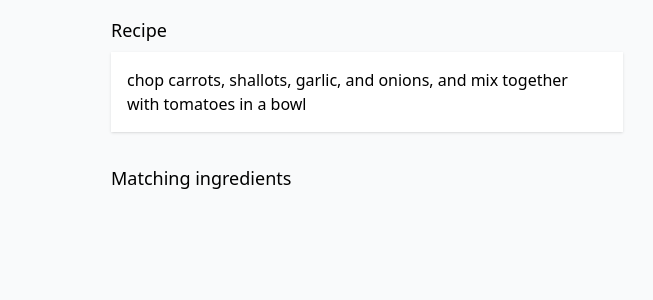
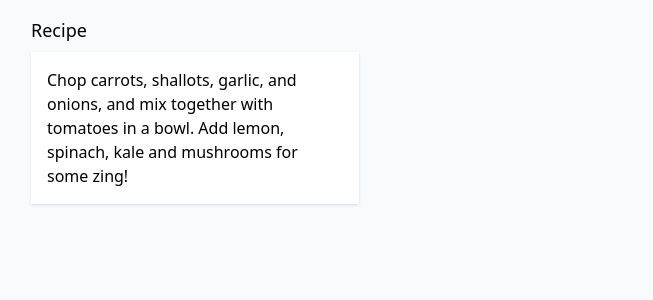
Before and after one commit to samstephenson/tiptap-autolinks, a React (Create React App) app: page / in a window 1280 px wide. Shown: the top 300 px of the page, without its empty margins (273-926 px from the left). Built offline with nearby package versions, Linux system fonts and the light colour scheme.

Commit message:
Working highlights

```diff
--- a/src/App.tsx
+++ b/src/App.tsx
@@ -1,74 +1,52 @@
 import Tiptap from "./Tiptap";
 import { useState } from "react";
-import { ingredients, Ingredient } from "./data/ingredients";
+import { ingredients } from "./data/ingredients";
 
 export default function App() {
-  const [matchingIngredients, setMatchingIngredients] = useState<Ingredient[]>(
-    ingredients.slice(0, 10)
-  );
-  const [activeIngredient, setActiveIngredient] = useState<string>(null);
+  const [activeIngredientId, setActiveIngredientId] = useState<string>(null);
 
   return (
     <PageContainer>
       <Section title="Recipe">
         <Card>
-          <Tiptap
-            setActiveIngredient={setActiveIngredient}
-            setMatchingIngredients={x => {
-              console.log("Trying to set ingreds");
-              setMatchingIngredients(x);
-            }}
-          />
+          <Tiptap setActiveIngredient={setActiveIngredientId} />
         </Card>
       </Section>
-      <Section title="Matching ingredients">
-        <WrappingList>
-          {matchingIngredients.map((ingredient: Ingredient) => (
-            <Chip
-              key={ingredient.id}
-              text={ingredient.name}
-              isActive={activeIngredient === ingredient.id}
-            />
-          ))}
-        </WrappingList>
+      <Section>
+        {activeIngredientId && (
+          <Card hasImage>
+            <h2 className="text-lg">
+              {ingredients.find(x => activeIngredientId === x.id).name}
+            </h2>
+          </Card>
+        )}
       </Section>
     </PageContainer>
   );
 }
 
-function Card({ children }) {
-  return <div className="p-4 bg-white shadow">{children}</div>;
-}
-
-function WrappingList({ children }) {
-  return <div className="flex flex-wrap gap-1">{children}</div>;
+function Card({ children, hasImage = false }) {
+  return (
+    <div className="w-full bg-white shadow">
+      {hasImage && <div className="w-full h-32 bg-gray-100"></div>}
+      <div className="p-4">{children}</div>
+    </div>
+  );
 }
 
 function PageContainer({ children }) {
   return (
-    <div className="flex flex-col max-w-lg py-4 mx-auto space-y-8">
+    <div className="grid max-w-2xl grid-cols-2 gap-4 py-4 mx-auto">
       {children}
     </div>
   );
 }
 
-function Section({ children, title }) {
+function Section({ children, title = null }) {
   return (
     <section>
-      <h1 className="pb-2 text-lg font-medium">{title}</h1>
+      {title && <h1 className="pb-2 text-lg font-medium">{title}</h1>}
       {children}
     </section>
   );
 }
-
-function Chip({ isActive, text }) {
-  return (
-    <span
-      className={`px-1.5 ${
-        isActive ? "bg-red-500 text-white" : "bg-gray-200"
-      } rounded`}
-    >
-      {text}
-    </span>
-  );
-}
--- a/src/AutomaticLinks.tsx
+++ b/src/AutomaticLinks.tsx
@@ -10,7 +10,6 @@ export function clickHandler(onClick): Plugin {
     key: new PluginKey("handleClickLink"),
     props: {
       handleClick: (view, pos, event) => {
-        console.log("CLICKED");
         const link = (event.target as HTMLElement)?.closest("a");
 
         if (link && link.id) {
@@ -53,7 +52,6 @@ interface SearchOptions {
   caseSensitive: boolean;
   disableRegex: boolean;
   onClick?: (id: string) => void;
-  setMatchingLinks: (links: string[]) => void;
 }
 
 interface TextNodesWithPosition {
@@ -208,7 +206,7 @@ export const AutomaticLinks = Extension.create<SearchOptions>({
     return {
       searchTerms: [{ name: "hello", id: "001" }],
       onClick: () => console.log("click"),
-      setMatchingLinks: () => console.log("setMatchingLinks"),
+
       results: [],
       searchResultClass: "search-result",
       caseSensitive: false,
@@ -243,8 +241,7 @@ export const AutomaticLinks = Extension.create<SearchOptions>({
             return DecorationSet.empty;
           },
           apply({ doc, docChanged }) {
-            const { searchTerms, searchResultClass, setMatchingLinks } =
-              extensionThis.options;
+            const { searchTerms, searchResultClass } = extensionThis.options;
 
             // Make this async
             if (docChanged || searchTerms) {
@@ -253,9 +250,6 @@ export const AutomaticLinks = Extension.create<SearchOptions>({
                 searchTerms,
                 searchResultClass
               );
-              setMatchingLinks(searchResults.results.map(x => x.id));
-
-              console.log("PROSEMIRROR PLUGIN > FOUND MATCHES", searchResults);
 
               return searchResults.decorationsToReturn;
             }
--- a/src/Tiptap.jsx
+++ b/src/Tiptap.jsx
@@ -5,28 +5,28 @@ import Text from "@tiptap/extension-text";
 import { AutomaticLinks } from "./AutomaticLinks";
 import { ingredients } from "./data/ingredients";
 
-export default function Tiptap({
-  setActiveIngredient,
-  setMatchingIngredients,
-}) {
-  console.log(`Loaded ${ingredients.length} ingredients`);
+export default function Tiptap({ setActiveIngredient }) {
+  //   console.log(`Loaded ${ingredients.length} ingredients`);
 
   const editor = useEditor({
+    editorProps: {
+      attributes: {
+        class: `focus:outline-none`,
+      },
+    },
     extensions: [
       Document,
       Paragraph,
       Text,
       AutomaticLinks.configure({
-        searchResultClass:
-          "underline cursor-pointer text-red-500 hover:text-red-600", // class to give to found items. default
-        searchTerms: ingredients, // array of search terms to match.
-        setMatchingIngredients: setMatchingIngredients,
+        searchResultClass: " cursor-pointer text-red-500 hover:text-red-600",
+        searchTerms: ingredients,
         onClick: id => {
           setActiveIngredient(id);
         },
       }),
     ],
-    content: `<p>chop carrots, shallots, garlic, and onions, and mix together with tomatoes in a bowl</p>`,
+    content: `<p>Chop carrots, shallots, garlic, and onions, and mix together with tomatoes in a bowl. Add lemon, spinach, kale and mushrooms for some zing!</p>`,
   });
 
   return <EditorContent editor={editor} />;
```
